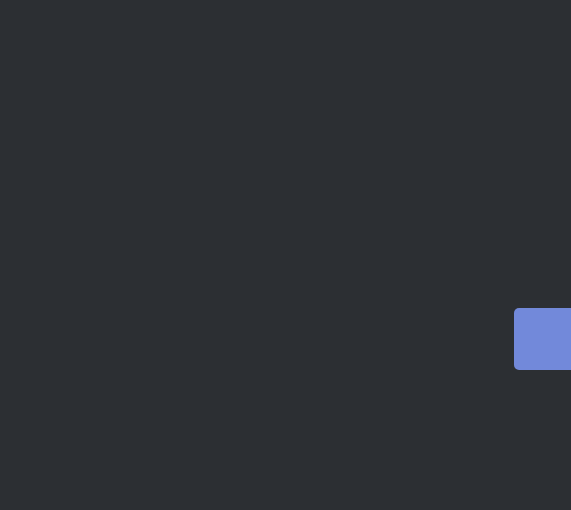
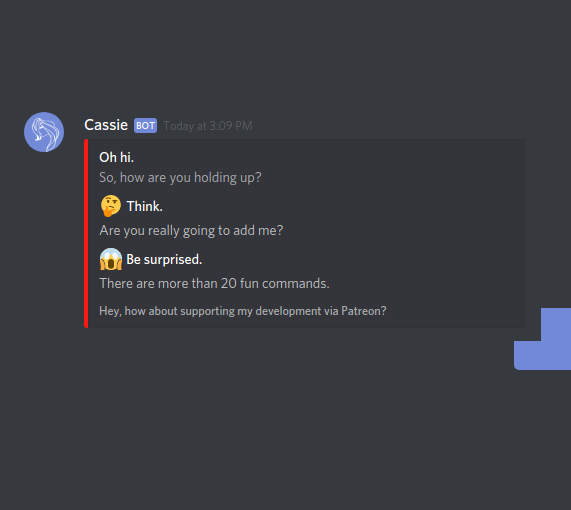
Before and after one commit to MilesGitGud/cassie, a plain HTML site: page index.html in a window 1280 px wide. Shown: the top 510 px of the page, 0-571 px from the left. Drawn offline with nearby package versions, Linux system fonts and the light colour scheme.

Commit message:
Add files via upload

```diff
--- a/index.html
+++ b/index.html
@@ -7,6 +7,8 @@
     <meta name="viewport" content="width=device-width, user-scalable=no">
   </head>
   <body>
+    <img class="imgembed" src="./cassieprint2.png">
+
     <div class="header">
       <img class="logo" src="./cassie.png">
     </div>
--- a/style.css
+++ b/style.css
@@ -1,5 +1,5 @@
 body {
-  background: rgb(44,47,51);
+  background: #36393E;
   font-family: 'Open Sans', sans-serif;
   font-weight: 400;
   overflow-x: hidden;
@@ -66,3 +66,7 @@ body {
 .footertext {
   color: gray;
 }
+
+.imgembed {
+  position: fixed;
+}
```
Also changed, not shown: cassieprint2.png (added).
